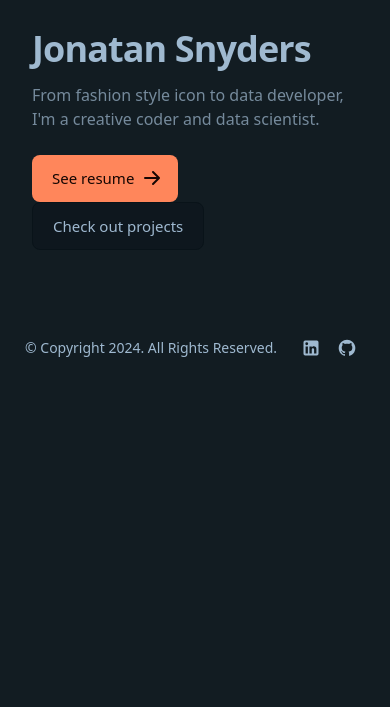
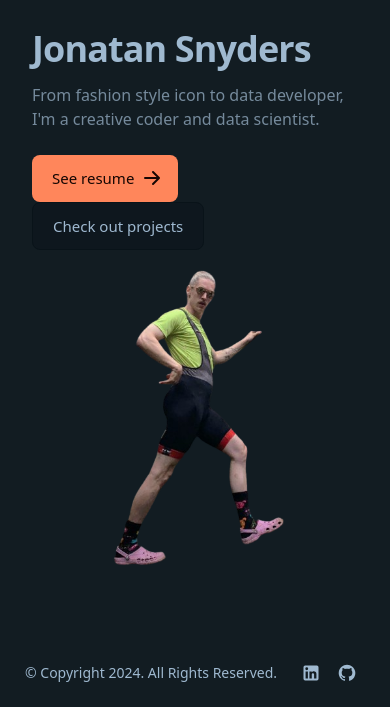
Before and after one commit to jsnyde0/resume, a Django app: page / in a window 390 px wide. Shown: the part 177-884 px from the top of the page. Before the commit the page ends 534 px from the top, so only its background shows below. Run offline with Django 5.2, Linux system fonts and the light colour scheme; some libraries are stand-ins or nearby versions.

Commit message:
showing homepage hero image on mobile

```diff
--- a/templates/home.html
+++ b/templates/home.html
@@ -14,9 +14,8 @@
               Check out projects
           </a>
       </div>
-      <div class="hidden lg:mt-0 lg:col-span-5 lg:flex">
-          <img src="{% static 'img/jonatan_posing_rocks_no_bg.png' %}" alt="mockup">
-          {% comment %} <img src="{% static 'img/jonatan_roaring_no_bg.png' %}" alt="mockup"> {% endcomment %}
+      <div class="lg:mt-0 lg:col-span-5 flex justify-center lg:justify-start">
+          <img src="{% static 'img/jonatan_posing_rocks_no_bg.png' %}" alt="Jonatan posing on rocks" class="max-w-full h-auto">
       </div>
   </div>
 </section>
```
